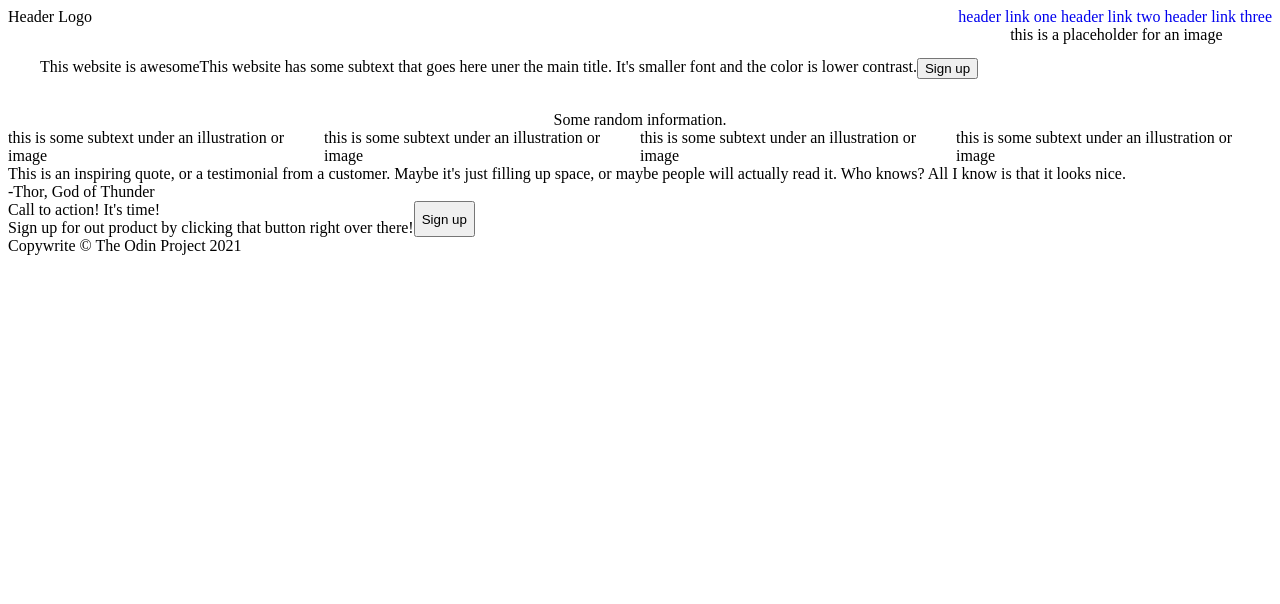
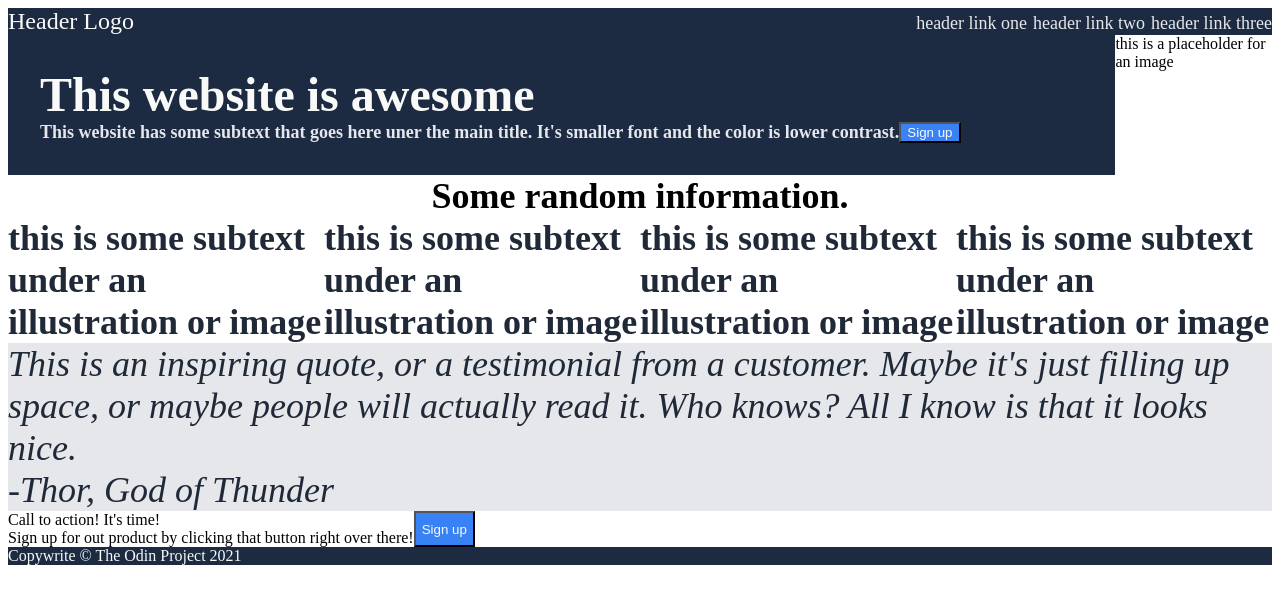
Before and after one commit to jellohead/landing-page, a plain HTML site: page index.html in a window 1280 px wide. Drawn offline with Linux system fonts and the light colour scheme.

Commit message:
Added styling to match 02.png

```diff
--- a/index.html
+++ b/index.html
@@ -19,8 +19,9 @@
 
     <div class="first-box">
         <div class="left-group">
-            <div>This website is awesome</div>
-            <div>This website has some subtext that goes here uner the main title. It's smaller font and the color is
+            <div class="hero">This website is awesome</div>
+            <div class="secondary-text">This website has some subtext that goes here uner the main title. It's smaller
+                font and the color is
                 lower
                 contrast.</div>
             <button class="SignUp">Sign up</button>
@@ -29,7 +30,7 @@
     </div>
 
     <div class="second-box">
-        <div>Some random information.</div>
+        <div class="info-header">Some random information.</div>
         <div class="information">
             <div>this is some subtext under an illustration or image</div>
             <div>this is some subtext under an illustration or image</div>
--- a/style.css
+++ b/style.css
@@ -3,10 +3,15 @@
 .header {
     display: flex;
     justify-content: space-between;
+    color: #f9faf8;
+    background-color: #1c2b42;
+    font-size: 24px;
 }
 
 a {
     text-decoration: none;
+    font-size: 18px;
+    color: #e5e7eb;
 }
 
 .first-box {
@@ -15,8 +20,17 @@ a {
 
 .left-group {
     padding: 32px;
+    font-size: 48px;
+    font-weight: bolder;
+    color: #f9faf8;
+    background-color: #1c2b42;
     display: flex;
     flex-wrap: wrap;
+}
+
+.secondary-text {
+    font-size: 18px;
+    color: #e5e7eb;
 }
 
 .second-box {
@@ -25,11 +39,23 @@ a {
     flex-direction: column;
 }
 
+.info-header {
+    font-size: 36px;
+    font-weight: bolder;
+}
+
 .information {
     display: flex;
+    color: #1f2937;
+    font-size: 36px;
+    font-weight: bolder;
 }
 
 .quote {
+    background-color: #e5e7eb;
+    color: #1f2937;
+    font-size: 36px;
+    font-style: italic;
     display: flex;
     justify-content: center;
     flex-wrap: wrap;
@@ -41,7 +67,14 @@ a {
     /* flex-direction: column; */
 }
 
+.SignUp {
+    background-color: #3882f6;
+    color: #f9faf8;
+}
+
 .footer {
     display: flex;
     align-items: center;
+    color: #f9faf8;
+    background-color: #1c2b42;
 }
```
